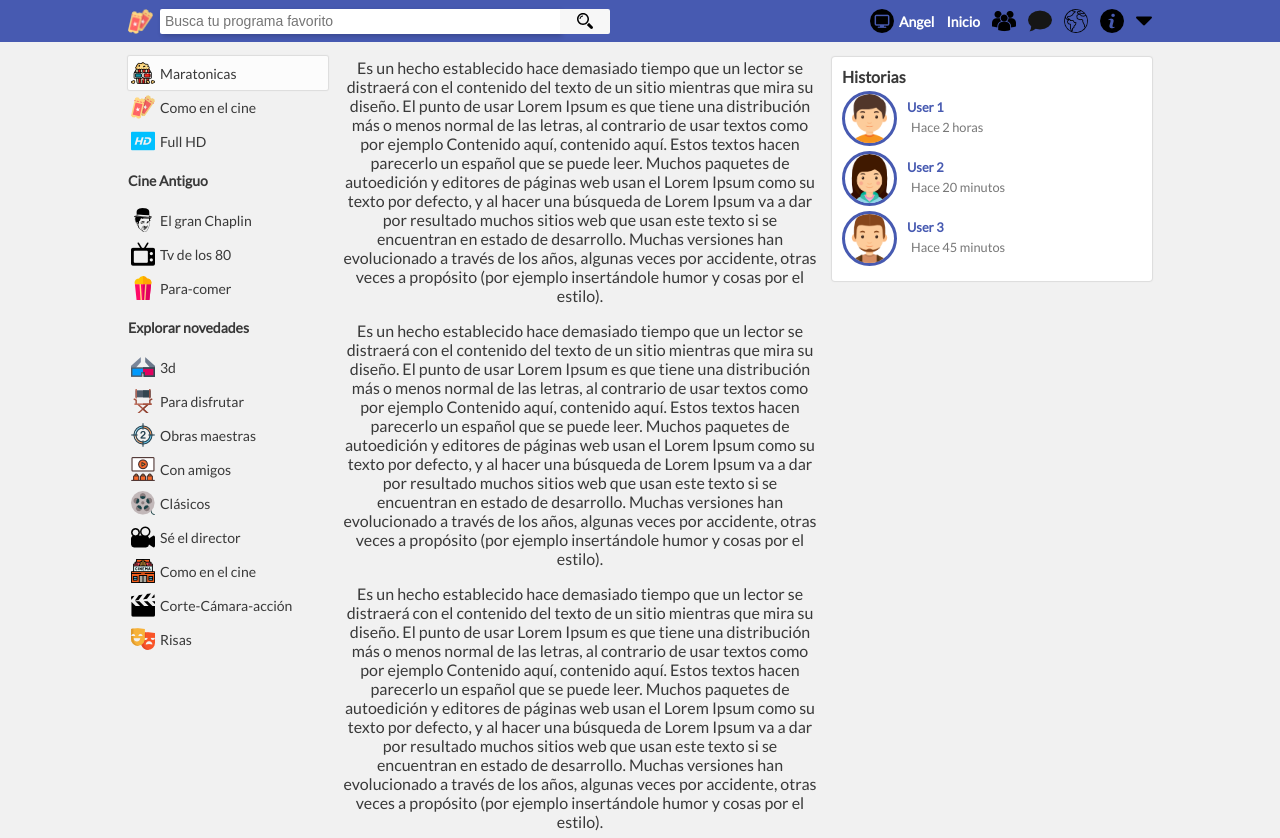
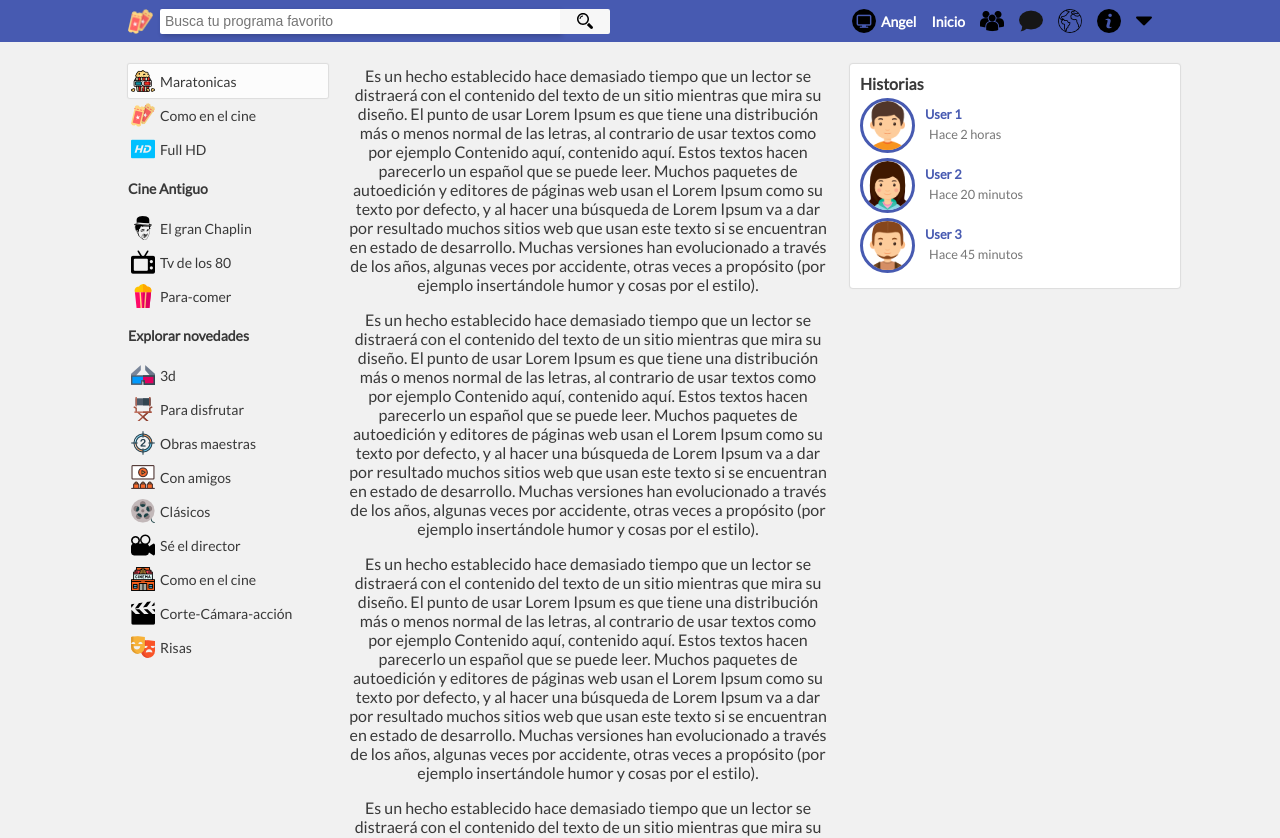
Before and after one commit to AngelVasquezNep/faceshows, a React (Create React App) app: page / in a window 1280 px wide. Shown: the top 838 px of the page. Built offline with nearby package versions, Linux system fonts and the light colour scheme.

Commit message:
Se agregan estilos para scroll

```diff
--- a/src/App.jsx
+++ b/src/App.jsx
@@ -6,7 +6,7 @@ import Container from './components/Container'
 import Historias from './components/Historias';
 import Noticias from './components/Noticias';
 
-
+// https://www.tvmaze.com/api
 
 
 class App extends Component {
@@ -17,13 +17,9 @@ class App extends Component {
         <Container>
           <Relase/>
 
-          <div>
             <Noticias/>
-          </div>
 
-          <div>
             <Historias/>
-          </div>
         </Container>
         {/* Menú-Buscador */}
           {/* Relase - Grupos */}
--- a/src/components/Noticias.jsx
+++ b/src/components/Noticias.jsx
@@ -13,12 +13,14 @@ createText(texts, lorem);
 
 
 const Noticias = props => (
-  <div className="Noticias">
+  <div className="Noticias-Container">
+    <div className="Noticias">
     {
       texts.map( (tex, index) => {
         return <p key={index} > {tex} </p>
       })
     }
+    </div>
   </div>
 )
 
--- a/src/css/Historias.css
+++ b/src/css/Historias.css
@@ -1,5 +1,5 @@
 .Historias {
-  margin-top: 15px;
+  margin-top: 14px;
   text-align: left;
   background-color: #fff;
   padding: 0px 10px;
--- a/src/css/Menu.css
+++ b/src/css/Menu.css
@@ -26,7 +26,7 @@
 
 .Dashboard {
   display: grid;
-  grid-gap: 12px;
+  grid-gap: 15px;
   grid-auto-flow: column;
   align-items: center;
   height: 26px;
--- a/src/css/app.css
+++ b/src/css/app.css
@@ -5,6 +5,10 @@
   margin-left: auto;
   margin-right: auto;
   max-width: 1024px;
+}
+
+.AppContainer {
+  height: 100vh;
 }
 
 .AppContainer,
@@ -16,6 +20,45 @@
 }
 
 .Container--body {
-  grid-gap: 15px;
-  grid-template-columns: 200px 1fr 320px
+  grid-gap: 20px;
+  grid-template-columns: 200px 1fr 310px
 }
+
+/* Construcción del Scroll */
+
+.Container--body {
+  display: flex;
+}
+
+.Menu-Container {
+  position: fixed;
+  width: 100%;
+  z-index: 100;
+}
+
+.Container--body {
+  margin-top: 50px;
+}
+
+.Relase {
+  position: fixed;
+  width: 200px;
+}
+
+.Historias {
+  width: 310px;
+  left: 850px;
+  position: fixed;
+}
+
+.Noticias-Container {
+  /* margin-left: 200px; */
+  position: relative;
+  width: 480px;
+  left: 220px;
+}
+
+.Noticias {
+  width: 100%;
+  position: absolute;
+}
```
